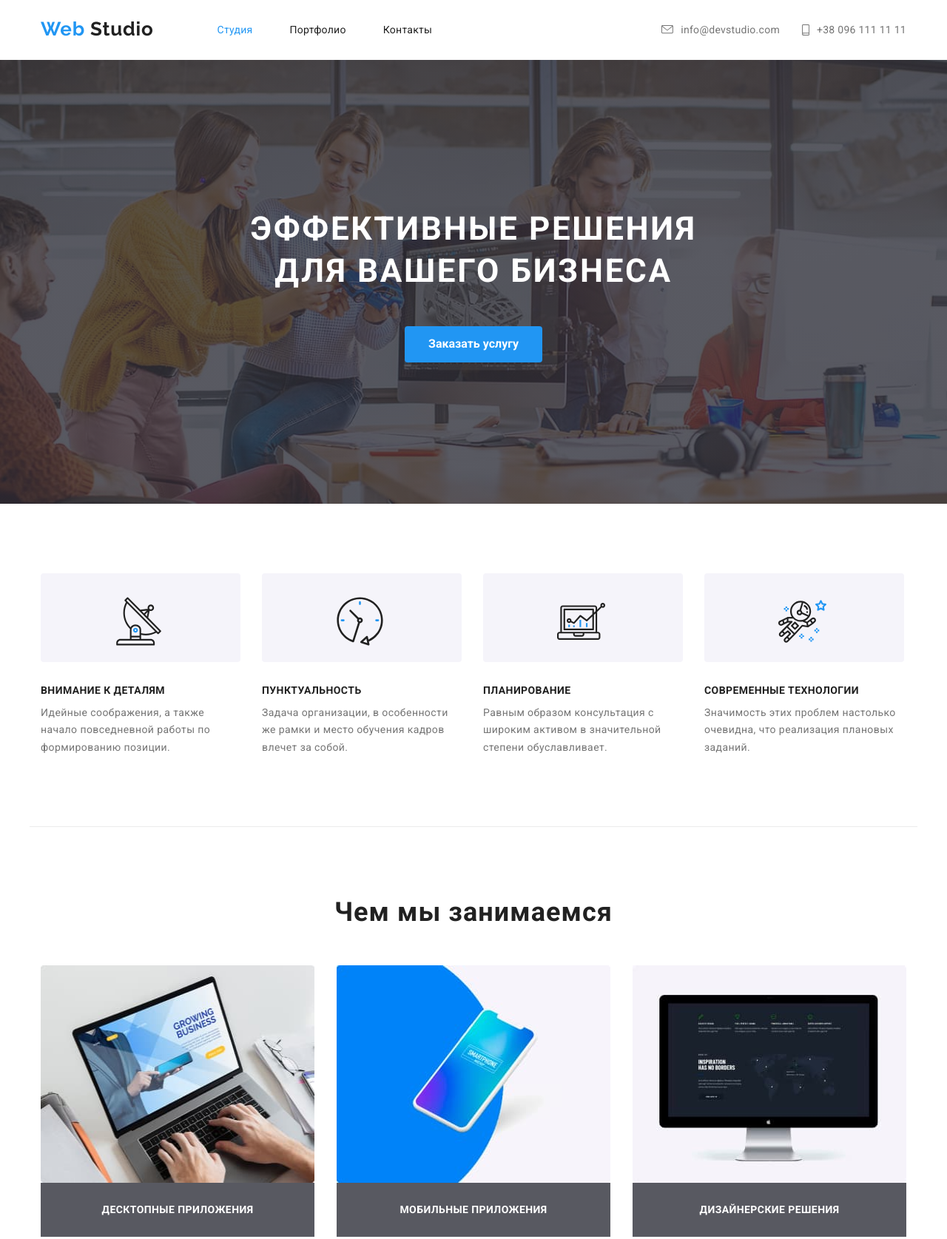
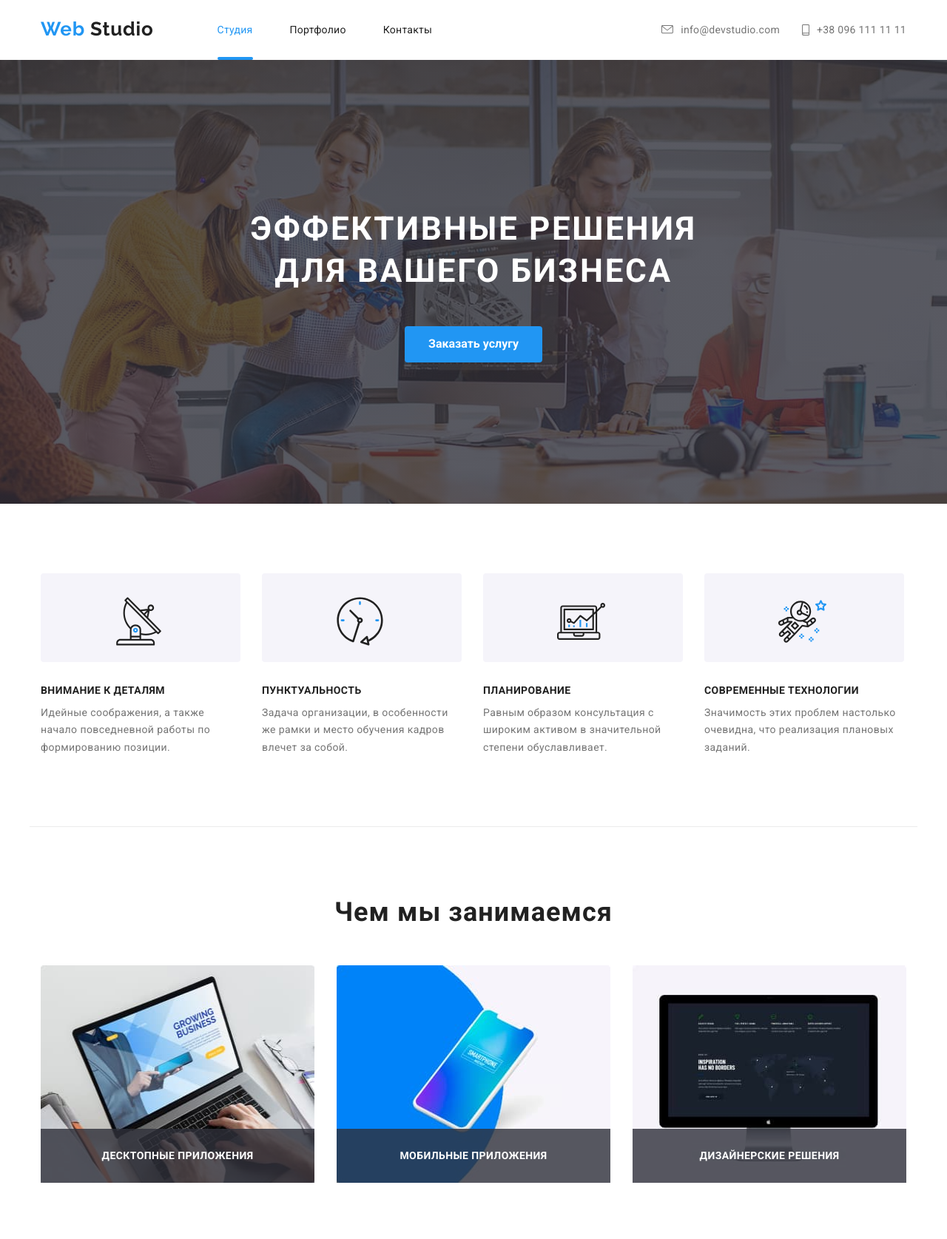
Before and after one commit to vik-art/goit-markup-hw-05, a plain HTML site: page index.html in a window 1280 px wide. Shown: the top 1675 px of the page at 74% size. Drawn offline with nearby package versions, Linux system fonts and the light colour scheme.

Commit message:
menu+position

```diff
--- a/css/styles.css
+++ b/css/styles.css
@@ -90,6 +90,7 @@ ul {
     font-weight: 500;
     line-height: 1.2;
     letter-spacing: 0.02em;
+    position: relative;
 }
 .main-navigation:hover,
 .main-navigation:focus {
@@ -100,6 +101,16 @@ ul {
 }
 .active {
     color: var(--accent-text-color);
+}
+.active::after {
+    content: "";
+    display: block;
+    width: 100%;
+    height: 4px;
+    background: #2196F3;
+    border-radius: 2px;
+    position: absolute;
+    bottom: 0;
 }
 .contact-navigation {
     color: var(--secondary-text-color);
@@ -255,6 +266,13 @@ h1 {
 }
 .goals li+li {
     margin-left: 30px;
+}
+.small-container {
+    position: relative;
+}
+.small-container p {
+    position: absolute;
+    bottom: 0;
 }
 /*------------------------------------Наша команда, наши клиенты-------------------------------------*/
 .third-section, .clients {
--- a/index.html
+++ b/index.html
@@ -104,16 +104,22 @@
                 <h2 class="section-heading">Чем мы занимаемся</h2>
                 <ul>
                     <li>
+                        <div class="small-container">
                             <img src="./images/personal-computer.jpg" alt="Приложение для ПК" width="370" height="294">
                             <p class="heading-type white">Десктопные приложения</p>
+                        </div>
                     </li>
                     <li>
+                        <div class="small-container">
                             <img src="./images/mobile.jpg" alt="Приложение для телефона" width="370" height="294">
                             <p class="heading-type white">Мобильные приложения</p>
+                        </div>
                     </li>
                     <li>
+                        <div class="small-container">
                             <img src="./images/app.jpg" alt="Дизайн" width="370" height="294">
                             <p class="heading-type white">Дизайнерские решения</p>
+                        </div>
                     </li>
                 </ul>
             </div>
```
Lines whose indentation alone changed are shown as unchanged.
